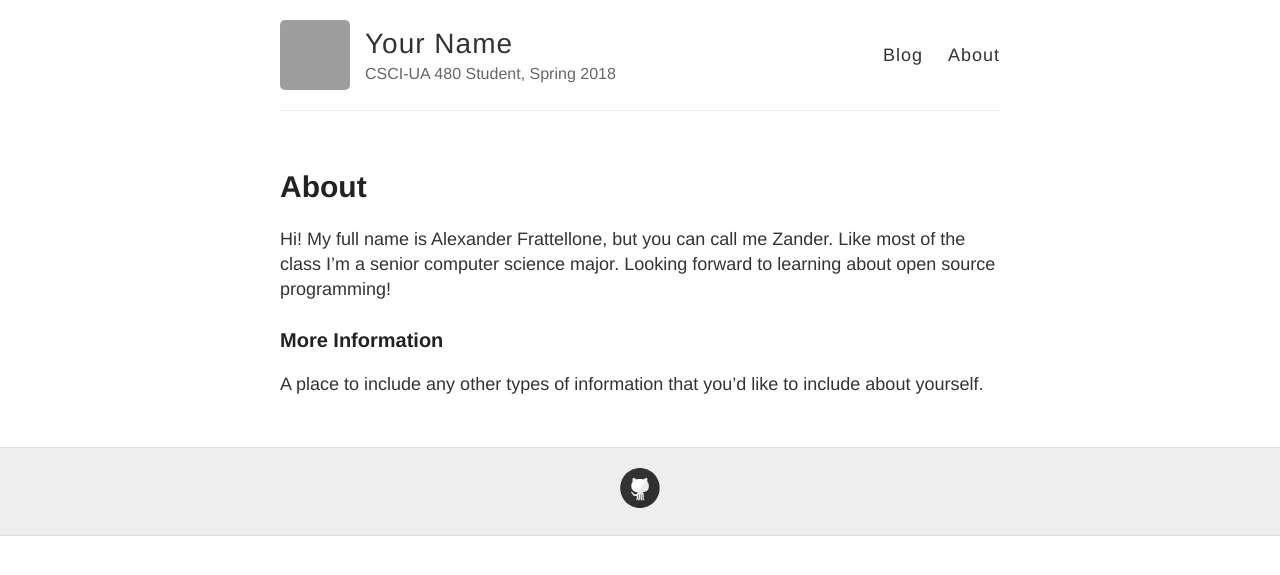
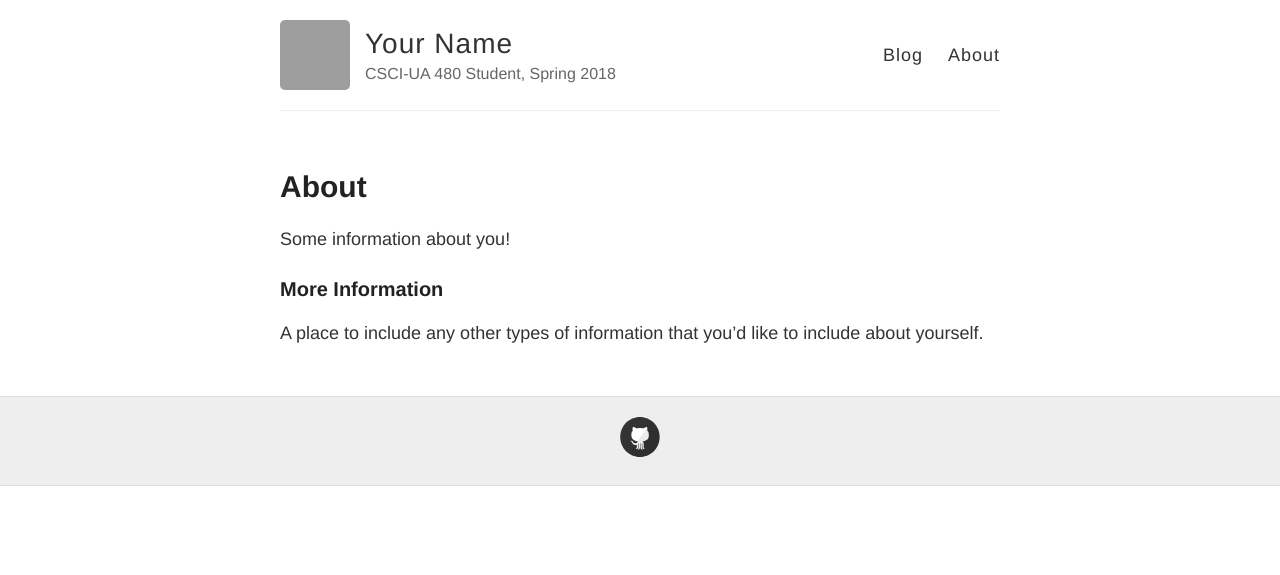
Before and after one commit to nyu-ossd-s19/jztang-weekly, a Jekyll site: the page built from about.md, in a window 1280 px wide. Shown: the top 575 px of the page. Built offline with Jekyll 4.4.1, drawn with Linux system fonts in a browser that asks for light colours; grey boxes are pictures that could not be loaded.

Commit message:
Update about.md

```diff
--- a/about.md
+++ b/about.md
@@ -4,7 +4,7 @@ title: About
 permalink: /about/
 ---
 
-Hi! My full name is Alexander Frattellone, but you can call me Zander. Like most of the class I'm a senior computer science major. Looking forward to learning about open source programming!
+Some information about you!
 
 ### More Information
 
```
